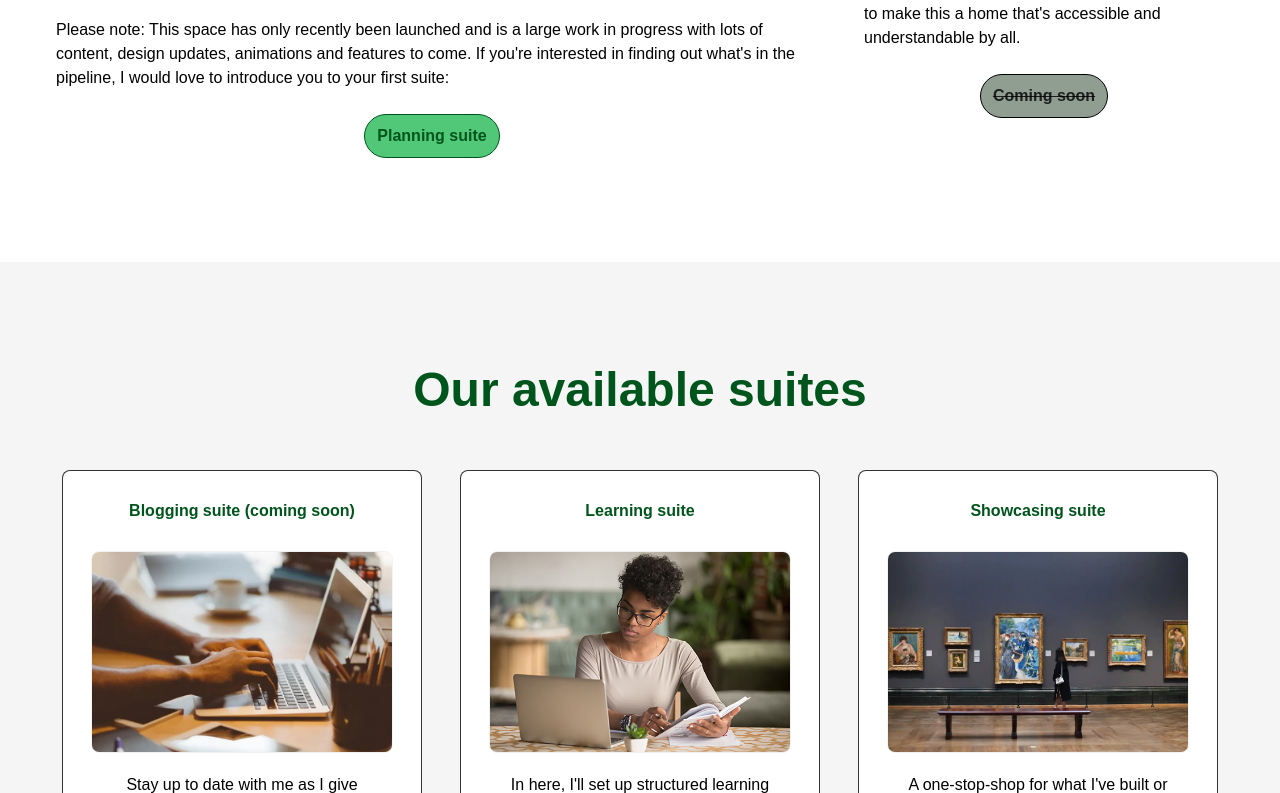
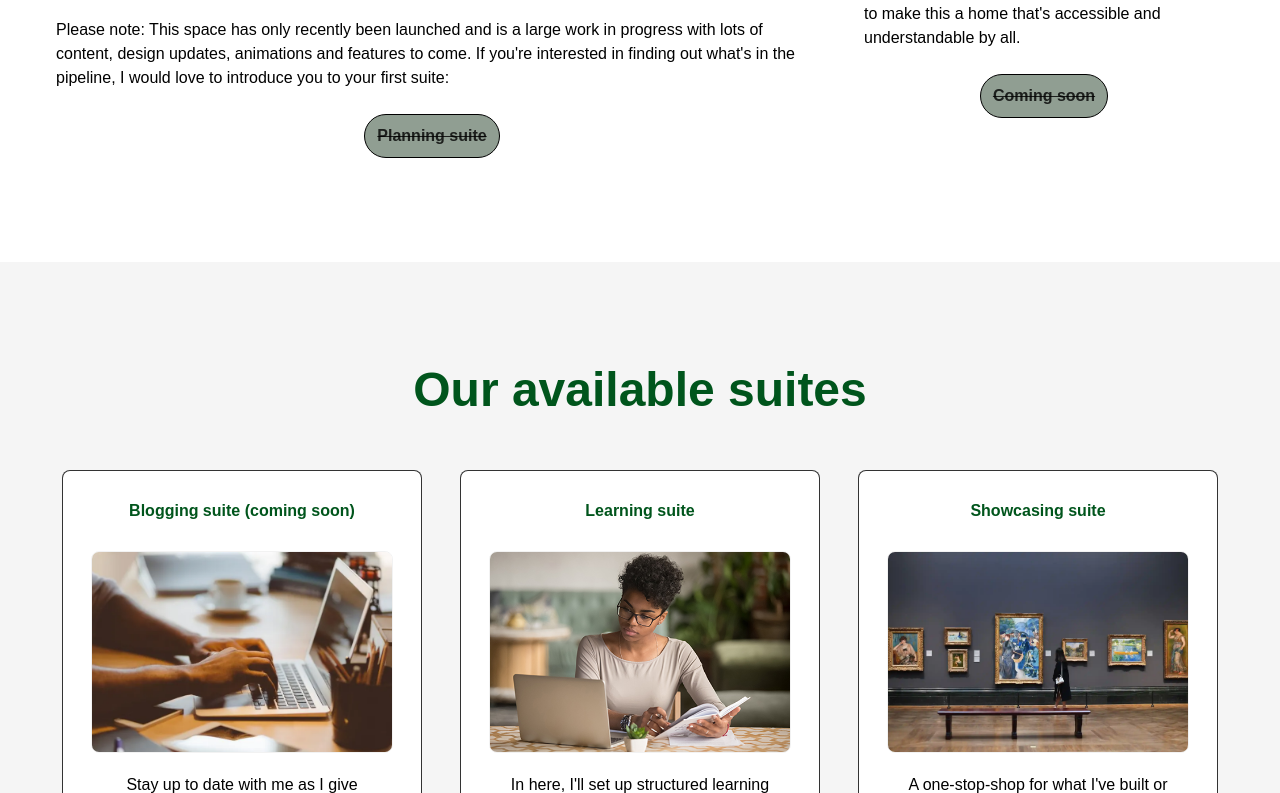
Before and after one commit to danriley11/DansDevDen, a React (Vite) app: page / in a window 1280 px wide. Shown: the part 1207-2000 px from the top of the page. Built offline with nearby package versions, Linux system fonts and the light colour scheme.

Commit message:
temporarily disable broken links

```diff
--- a/src/pages/grandFoyer/GrandFoyer.content.ts
+++ b/src/pages/grandFoyer/GrandFoyer.content.ts
@@ -58,10 +58,11 @@ export const ZONES_CONTENT = [
     href: ``,
   },
   {
-    title: 'Planning suite',
+    title: 'Planning suite (coming soon)',
     image: PlanningImage,
     blurb: `Jump in here if you're interested in finding out what I'm currently working on or what I will be working on.`,
-    href: PLANNING,
+    // href: PLANNING,
+    href: '',
   },
   {
     title: 'Housekeepers lodge',
--- a/src/pages/grandFoyer/GrandFoyer.tsx
+++ b/src/pages/grandFoyer/GrandFoyer.tsx
@@ -45,7 +45,8 @@ const GrandFoyer = () => {
                     ))}
                   </Margin>
                   <CenterAlign>
-                    <ButtonLink onClick={() => navigate(PLANNING)}>Planning suite</ButtonLink>
+                    {/* <ButtonLink onClick={() => navigate(PLANNING)}>Planning suite</ButtonLink> */}
+                    <ButtonLink disabled>Planning suite</ButtonLink>
                   </CenterAlign>
                 </>
               }
```
